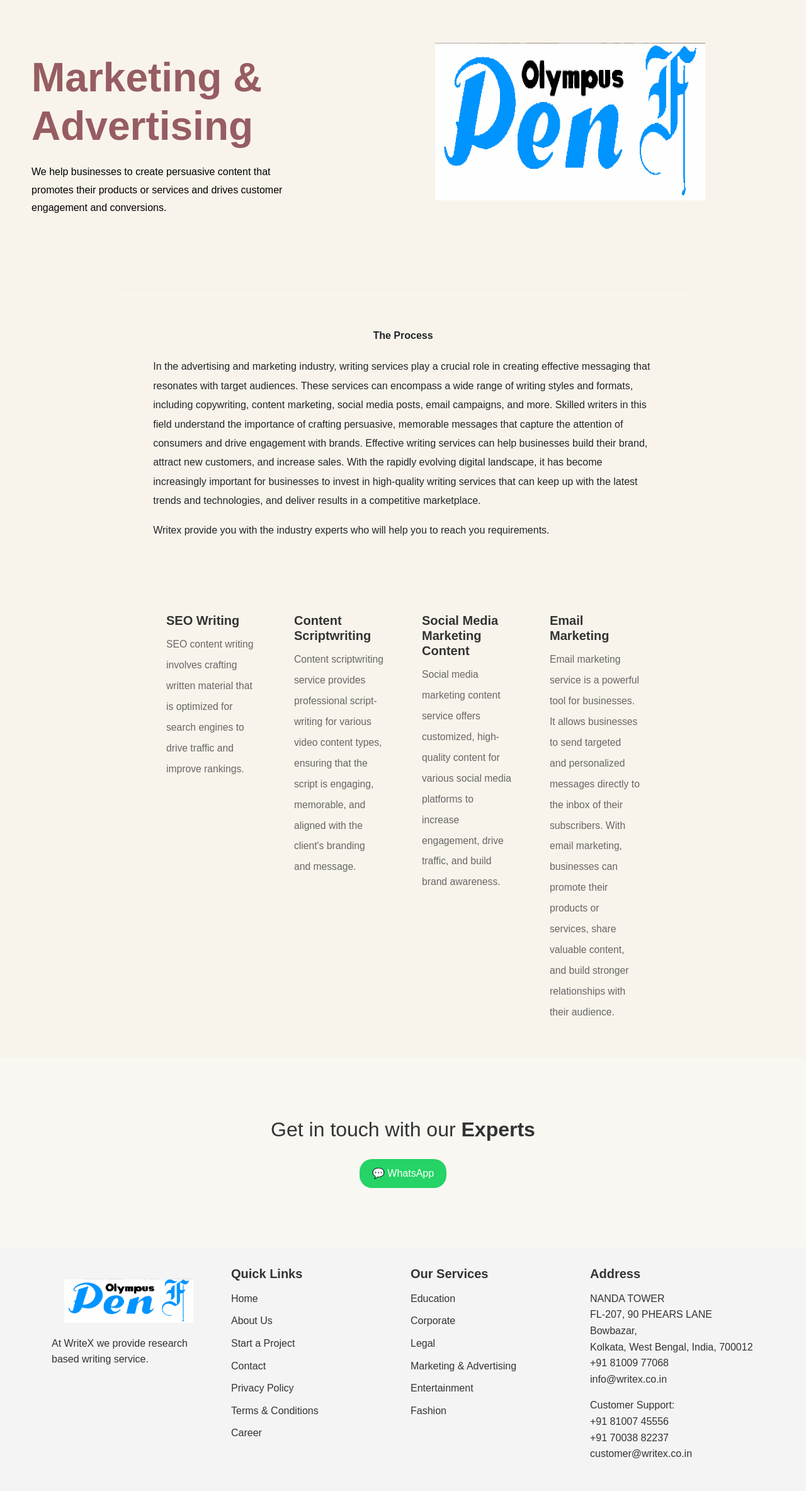
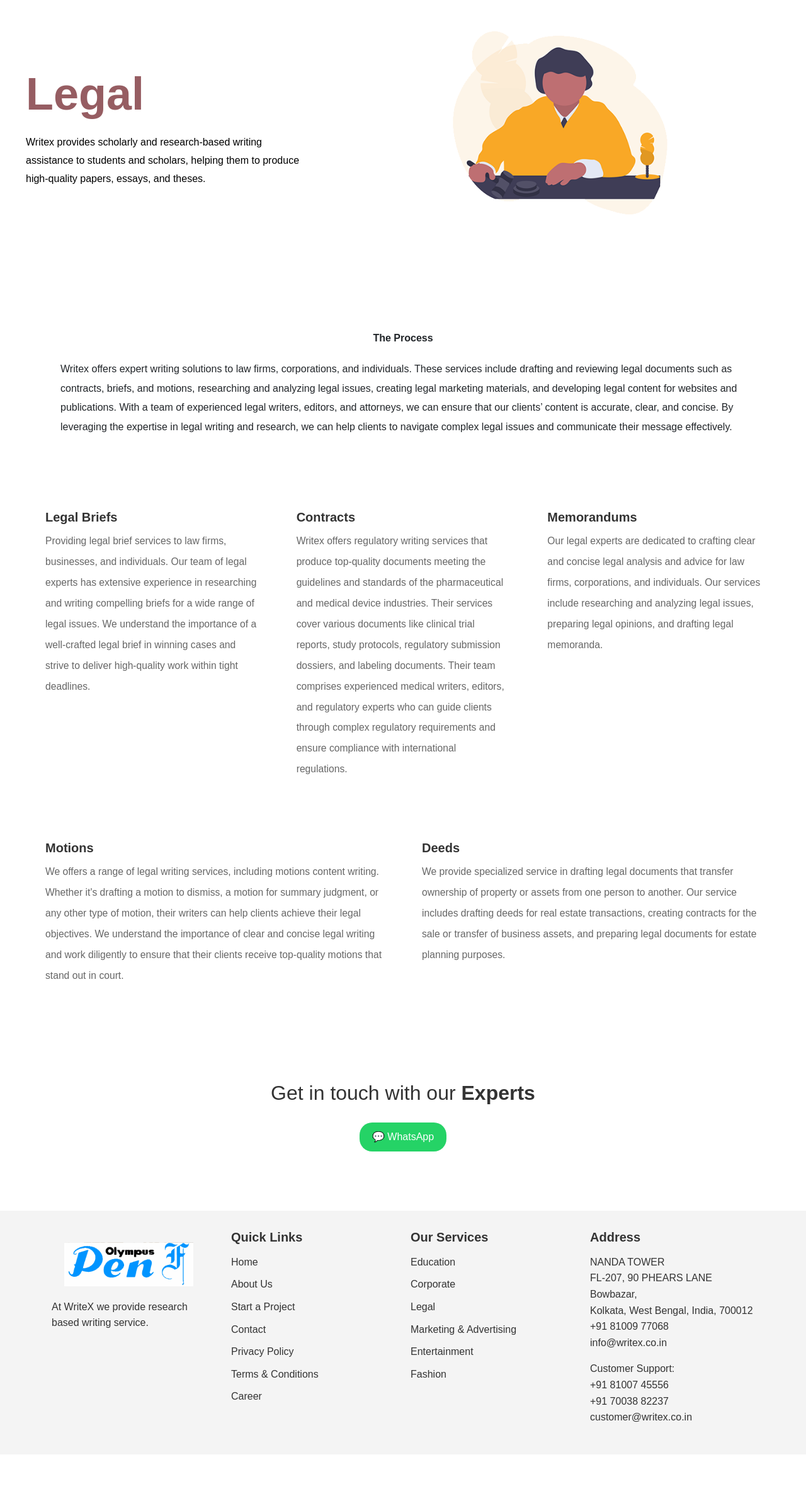
Before and after one commit to TeeWrath/Olypedia-web, a Django app: page /legal/ in a window 1280 px wide. Shown: the part 142-2509 px from the top of the page at 63% size. After the commit the page ends 2400 px from the top, so only its background shows below. Run offline with Django 5.2, Linux system fonts and the light colour scheme; some libraries are stand-ins or nearby versions.

Commit message:
legal page done

```diff
--- /dev/null
+++ b/main/static/legal.css
@@ -0,0 +1,141 @@
+
+body{
+    background-color: white;
+}
+.market{
+    display: flex;
+    justify-content: center;
+    align-items: center;
+    gap: 3rem;
+  }
+
+  .left {
+    max-width: 450px;
+
+  }
+
+  .left h1 {
+    font-size: 4.5rem;
+    font-weight: bolder;
+    color:#965d62;
+    margin:30px 0 20px auto;
+  }
+
+  .left p {
+    font-size: 1rem;
+    color:black;
+    line-height: 1.8;
+  }
+
+  .img {
+    width: 700px;
+    display: flex;
+    justify-content: center;
+    padding: 20px;
+  }
+
+  .img img {
+    max-width:75%;
+    height: 350px;
+    width: 550px;
+  }
+
+  .process{
+    display: flex;
+    justify-content: center;
+    align-items: center;
+    margin-bottom: 60px;
+  }
+ .inner{
+    max-width:85vw;
+
+ }
+ .inner h6{
+    text-align: center;
+    margin:-25px auto 25px auto;
+    font-weight: bold;
+ }
+ .inner p{
+    line-height: 1.9rem;
+ }
+
+ .card-grid {
+  display: grid;
+  grid-template-columns: repeat(3,1fr);
+  gap: 20px;
+  padding: 20px;
+  max-width:95vw;
+  margin: auto;
+}
+
+.card-grid2 {
+    display: grid;
+    grid-template-columns: repeat(2,1fr);
+    gap: 20px;
+    padding: 20px;
+    max-width:95vw;
+    margin: auto;
+  }
+.card {
+  background:white;
+  padding: 20px;
+  text-align:start;
+  border: none;
+}
+
+.card:hover {
+  background-color:#f9f4eb;
+}
+
+.card h1 {
+  font-size: 1.25rem;
+  color: #333;
+  margin-bottom: 10px;
+  font-weight: bold;
+}
+
+.card p {
+  font-size: .98rem;
+  color: #666;
+  line-height: 2.1;
+}
+
+.main {
+  font-family: Arial, sans-serif;
+  background-color: white;
+  margin: 0;
+  padding: 0;
+  display: flex;
+  justify-content: center;
+  align-items: center;
+  height: 300px;
+}
+
+.contact-section {
+  text-align: center;
+}
+
+.contact-section h1 {
+  font-size: 2rem;
+  color: #333;
+}
+
+.contact-section .highlight {
+  font-weight: bold;
+}
+
+.whatsapp-button {
+  display: inline-block;
+  margin-top: 20px;
+  padding: 10px 20px;
+  background-color: #25d366;
+  color: white;
+  font-size: 1rem;
+  text-decoration: none;
+  border-radius: 20px;
+  transition: background-color 0.3s ease;
+}
+
+.whatsapp-button:hover {
+  background-color: #1da851;
+}
--- a/main/templates/legal.html
+++ b/main/templates/legal.html
@@ -1,4 +1,114 @@
-{% extends 'market.html' %}
-{% block title %}
-<title>legal</title>
-{% endblock  %}
+{% extends 'layout.html' %} {% load static %} {% block link %}
+<link rel="stylesheet" href="{%static 'legal.css'%}" />
+{% endblock %} {% block contant %}
+<body>
+  <div class="market">
+    <div class="left">
+      <h1>Legal</h1>
+      <p>
+        Writex provides scholarly and research-based writing assistance to
+        students and scholars, helping them to produce high-quality papers,
+        essays, and theses.
+      </p>
+    </div>
+    <div class="img">
+      <img src="{% static "images/legal.png"%}" alt="Illustration">
+    </div>
+  </div>
+  <hr
+    style="
+      width: 900px;
+      margin: 80px auto;
+      border: 0;
+      border-top: 2px solid white;
+    "
+  />
+  <div class="process">
+    <div class="inner">
+      <h6>The Process</h6>
+      <p>
+        Writex offers expert writing solutions to law firms, corporations, and
+        individuals. These services include drafting and reviewing legal
+        documents such as contracts, briefs, and motions, researching and
+        analyzing legal issues, creating legal marketing materials, and
+        developing legal content for websites and publications. With a team of
+        experienced legal writers, editors, and attorneys, we can ensure that
+        our clients’ content is accurate, clear, and concise. By leveraging the
+        expertise in legal writing and research, we can help clients to navigate
+        complex legal issues and communicate their message effectively.
+      </p>
+    </div>
+  </div>
+
+  <div class="card-grid">
+    <div class="card">
+      <h1>Legal Briefs</h1>
+      <p>
+        Providing legal brief services to law firms, businesses, and
+        individuals. Our team of legal experts has extensive experience in
+        researching and writing compelling briefs for a wide range of legal
+        issues. We understand the importance of a well-crafted legal brief in
+        winning cases and strive to deliver high-quality work within tight
+        deadlines.
+      </p>
+    </div>
+    <div class="card">
+      <h1>Contracts</h1>
+      <p>
+        Writex offers regulatory writing services that produce top-quality
+        documents meeting the guidelines and standards of the pharmaceutical and
+        medical device industries. Their services cover various documents like
+        clinical trial reports, study protocols, regulatory submission dossiers,
+        and labeling documents. Their team comprises experienced medical
+        writers, editors, and regulatory experts who can guide clients through
+        complex regulatory requirements and ensure compliance with international
+        regulations.
+      </p>
+    </div>
+    <div class="card">
+      <h1>Memorandums</h1>
+      <p>
+        Our legal experts are dedicated to crafting clear and concise legal
+        analysis and advice for law firms, corporations, and individuals. Our
+        services include researching and analyzing legal issues, preparing legal
+        opinions, and drafting legal memoranda.
+      </p>
+    </div>
+  </div>
+  <div class="card-grid2">
+    <div class="card">
+      <h1>Motions</h1>
+      <p>
+        We offers a range of legal writing services, including motions content
+        writing. Whether it's drafting a motion to dismiss, a motion for summary
+        judgment, or any other type of motion, their writers can help clients
+        achieve their legal objectives. We understand the importance of clear
+        and concise legal writing and work diligently to ensure that their
+        clients receive top-quality motions that stand out in court.
+      </p>
+    </div>
+    <div class="card">
+      <h1>Deeds</h1>
+      <p>
+        We provide specialized service in drafting legal documents that transfer
+        ownership of property or assets from one person to another. Our service
+        includes drafting deeds for real estate transactions, creating contracts
+        for the sale or transfer of business assets, and preparing legal
+        documents for estate planning purposes.
+      </p>
+    </div>
+  </div>
+
+  <div class="main">
+    <div class="contact-section">
+      <h1>Get in touch with our <span class="highlight">Experts</span></h1>
+      <a
+        href="https://wa.me/your-number"
+        target="_blank"
+        class="whatsapp-button"
+        >💬 WhatsApp</a
+      >
+    </div>
+  </div>
+</body>
+{% endblock %}
```
Also changed, not shown: main/static/images/legal.png (added).
